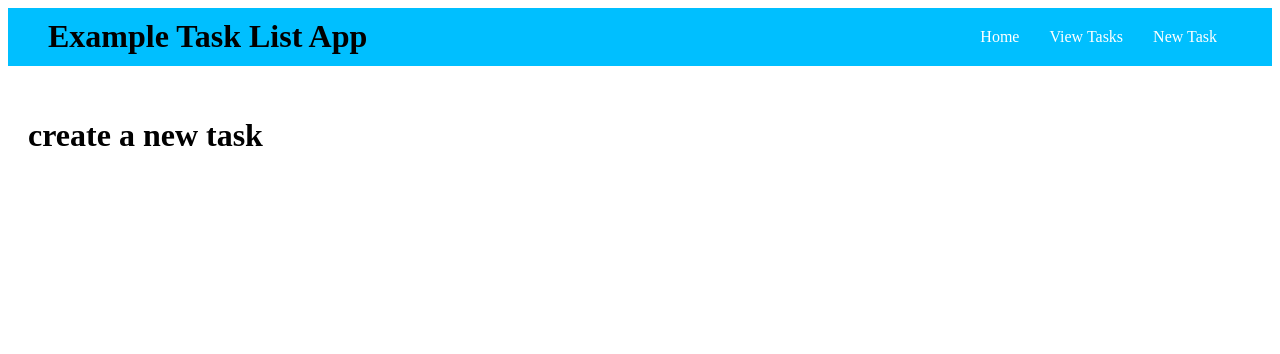
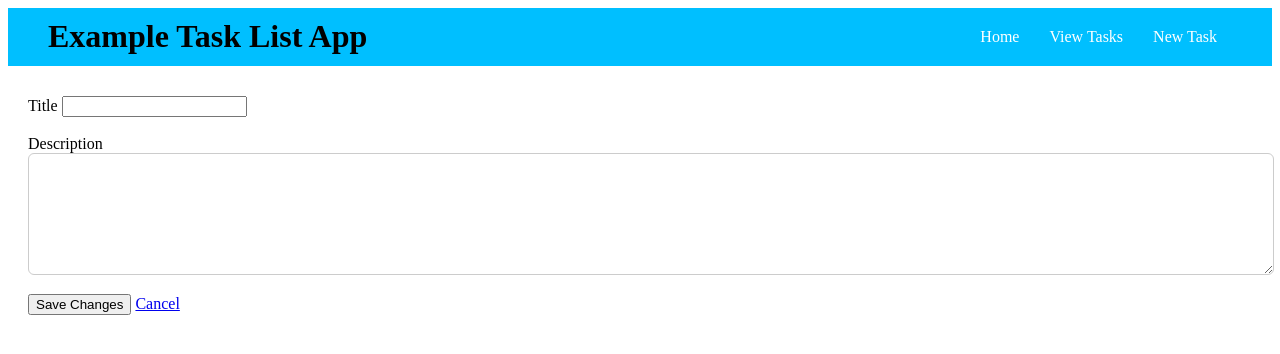
Before and after one commit to DorisEdo/DORIS-TODO-APP, a Flask app: page /new-task in a window 1280 px wide. Shown: the top 354 px of the page. Run offline with Flask 3, Linux system fonts and the light colour scheme.

Commit message:
added create a new task functionality step 11

```diff
--- a/routes.py
+++ b/routes.py
@@ -1,5 +1,6 @@
 from app import app
 from flask import render_template, request,redirect, url_for
+from datetime import datetime
 
 
 todos = [
@@ -40,11 +41,6 @@ def task(task_id):
     task = todos[task_id - 1]
     return render_template("task.html", task=task )
 
-
-@app.route("/new-task")
-def new_task():
-    return render_template("new_task.html")
-
 @app.route("/edit-task/<int:task_id>", methods=["GET", "POST"])
 def edit_task(task_id):
     index = task_id - 1
@@ -56,3 +52,18 @@ def edit_task(task_id):
         todos[index]["description"] = description
         return redirect(url_for("task", task_id=task_id))
     return render_template("task_form.html", task=task)
+
+@app.route("/new-task", methods= ["GET", "POST"])
+def create_task():
+    if request.method == "POST":
+        task_id = todos[-1]["id"] + 1
+        title = request.form.get("title")
+        description = request.form.get("description")
+        todos.append({
+            "id": task_id,
+            "title":title,
+            "description":description,
+            "created at": datetime.now()
+        })
+        return redirect(url_for("task", task_id=task_id))
+    return render_template("task_form.html", task=None)
--- a/templates/base.html
+++ b/templates/base.html
@@ -10,7 +10,7 @@
     <ul>
       <li class="navlink"><a href="{{url_for("index")}}">Home</a></li>
       <li class="navlink"><a href="{{url_for("all_tasks")}}">View Tasks</a></li>
-      <li class="navlink"><a href="{{url_for("new_task")}}">New Task</a></li>
+      <li class="navlink"><a href="{{url_for("create_task")}}">New Task</a></li>
     </ul>
   </nav>
   <main>
--- a/templates/new_task.html
+++ /dev/null
@@ -1,6 +0,0 @@
- <!-- we are inheriting the template here  -->
- {% extends "base.html" %}
-
- {% block main %}
-    <h1>create a new task</h1>
-  {% endblock %}
--- a/templates/task_form.html
+++ b/templates/task_form.html
@@ -1,14 +1,14 @@
 {% extends 'base.html' %}
 {% block main %}
-  <form method="post" action="{{
-  url_for('edit_task', task_id=task.id) }}" >
+  <form method="post" action="{% if task %} {{
+  url_for('edit_task', task_id=task.id) }} {% else %} {{ url_for('create_task') }} {% endif %}" >
   <label>Title
-    <input name="title" value="{{task.title}}" />
+    <input name="title" value="{{task.title if task else '' }}" />
   </label>
-  <br />
+  <br />  <br />
   <label>Description
     <textarea name="description">
-{{ task.description}}</textarea>
+{{ task.description if task else '' }}</textarea>
   </label>
   <br />
   <button type="submit" class="btn">Save Changes</button>
```
